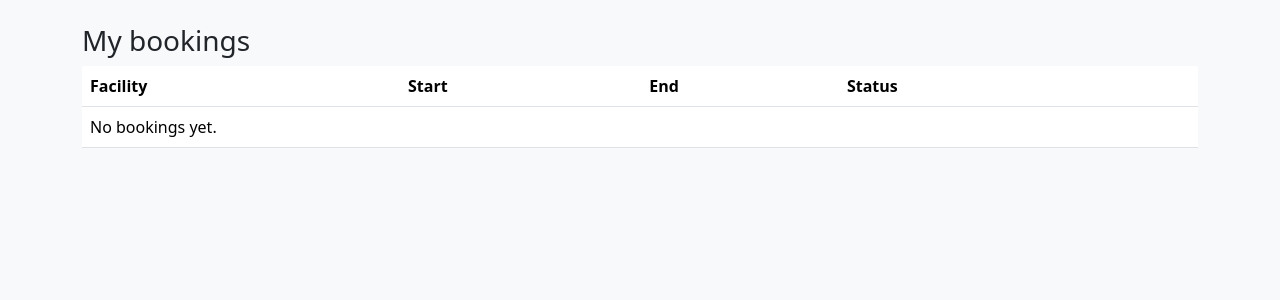
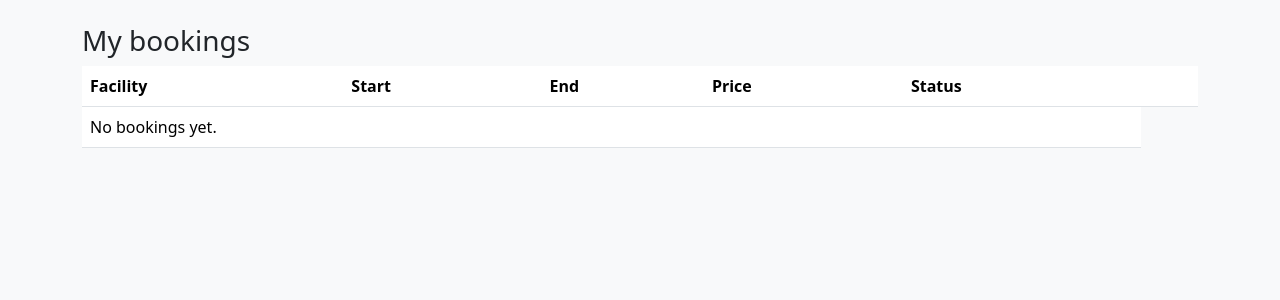
Before and after one commit to DixieBloom1/sports-reservation, a Django app: page /bookings/ in a window 1280 px wide. Shown: the part 56-356 px from the top of the page. Run offline with Django 5.2, Linux system fonts and the light colour scheme; a user stored in the database is signed in; data comes from the database, SQL or seed files in the repository; both versions use the stored data as it was after the commit.

Commit message:
Prices of a booking now visible

```diff
--- a/mysite/images/templates/bookings/my_bookings.html
+++ b/mysite/images/templates/bookings/my_bookings.html
@@ -7,6 +7,7 @@
             <th>Facility</th>
             <th>Start</th>
             <th>End</th>
+            <th>Price</th>
             <th>Status</th>
             <th></th>
         </tr>
@@ -17,6 +18,7 @@
                 <td>{{ b.facility.name }}</td>
                 <td>{{ b.start_dt|date:"Y-m-d H:i" }}</td>
                 <td>{{ b.end_dt|date:"Y-m-d H:i" }}</td>
+                <td>{{ b.price|floatformat:2 }}€</td>
                 <td>{{ b.status }}</td>
                 <td>
                     {% if b.status == 'confirmed' %}
--- a/mysite/images/templates/facilities/list.html
+++ b/mysite/images/templates/facilities/list.html
@@ -36,6 +36,9 @@
                                 {% endif %}
                             {% endwith %}
                         </p>
+                        {% if f.base_price %}
+                            <p class="small text-muted"> {{ f.base_price|floatformat:2 }}€/h</p>
+                        {% endif %}
                         <a class="btn btn-sm btn-primary" href="{% url 'images:facility_detail' f.id %}">View</a>
                     </div>
                 </div>
--- a/mysite/images/templates/provider/add_facility.html
+++ b/mysite/images/templates/provider/add_facility.html
@@ -13,7 +13,7 @@
                 {% endif %}
             </div>
             <div class="col-md-6">{{ form.location.label_tag }}{{ form.location }}</div>
-            <div class="col-md-6">{{ form.base_price.label_tag }}{{ form.base_price }}</div>
+            <div class="col-md-6">{{ form.base_price.label_tag }} (€){{ form.base_price }}</div>
             <div class="col-md-6">{{ form.open_time.label_tag }}{{ form.open_time }}</div>
             <div class="col-md-6">{{ form.close_time.label_tag }}{{ form.close_time }}</div>
             <div class="col-md-6">{{ form.slot_length_minutes.label_tag }}{{ form.slot_length_minutes }}</div>
--- a/mysite/images/templates/provider/facilities.html
+++ b/mysite/images/templates/provider/facilities.html
@@ -21,6 +21,7 @@
                         <p class="small text-muted">
                             {{ f.location }}
                             {% if f.display_sport %} • {{ f.display_sport }}{% endif %}
+                            {% if f.base_price %} • {{ f.base_price|floatformat:2 }}€/h{% endif %}
                         </p>
 
                         <div class="d-flex gap-2">
--- a/mysite/images/views.py
+++ b/mysite/images/views.py
@@ -1,6 +1,7 @@
 # images/views.py
 import csv
 from datetime import date, datetime, timedelta
+from decimal import Decimal
 
 from django.contrib import messages
 from django.contrib.admin.views.decorators import staff_member_required
@@ -411,7 +412,6 @@
     end_raw = request.GET.get("end") if request.method == "GET" else request.POST.get("end")
     start_str = (start_raw or "").strip()
     end_str = (end_raw or "").strip()
-
     if not start_str or not end_str:
         messages.error(request, "Missing start or end time.")
         return _back_to_facility(facility)
@@ -420,10 +420,8 @@
         start = datetime.fromisoformat(start_str)
         end = datetime.fromisoformat(end_str)
         tz = timezone.get_current_timezone()
-        if timezone.is_naive(start):
-            start = timezone.make_aware(start, tz)
-        if timezone.is_naive(end):
-            end = timezone.make_aware(end, tz)
+        if timezone.is_naive(start): start = timezone.make_aware(start, tz)
+        if timezone.is_naive(end):   end = timezone.make_aware(end, tz)
     except ValueError:
         messages.error(request, "Invalid date/time format.")
         return _back_to_facility(facility)
@@ -442,7 +440,6 @@
     if not (facility.open_time <= local_start.time() and local_end.time() <= facility.close_time):
         messages.error(request, "Booking must be within opening hours.")
         return _back_to_facility(facility)
-
     if (start - timezone.now()) < timedelta(hours=1):
         messages.error(request, "Bookings must be made at least 1 hour in advance.")
         return _back_to_facility(facility)
@@ -451,14 +448,13 @@
         messages.error(request, "That time is unavailable due to a posted notice/blackout.")
         return _back_to_facility(facility)
 
+    total_hours = Decimal(length_min) / Decimal(60)
+    price = (facility.base_price * total_hours).quantize(Decimal("0.01"))
+
     if request.method == "GET":
         now = timezone.now()
-        upcoming_blackouts = Blackout.objects.filter(
-            facility=facility, end_dt__gte=now
-        ).order_by("start_dt")[:20]
-        past_blackouts = Blackout.objects.filter(
-            facility=facility, end_dt__lt=now
-        ).order_by("-start_dt")[:20]
+        upcoming_blackouts = Blackout.objects.filter(facility=facility, end_dt__gte=now).order_by("start_dt")[:20]
+        past_blackouts = Blackout.objects.filter(facility=facility, end_dt__lt=now).order_by("-start_dt")[:20]
         day_blackouts = Blackout.objects.filter(
             facility=facility,
             start_dt__date__lte=start.date(),
@@ -473,6 +469,7 @@
                 "court": court,
                 "start": start,
                 "end": end,
+                "price": price,  # <-- show this on the confirm page
                 "upcoming_blackouts": upcoming_blackouts,
                 "past_blackouts": past_blackouts,
                 "day_blackouts": day_blackouts,
@@ -485,11 +482,7 @@
         start_dt__lt=end,
         end_dt__gt=start,
     )
-    if court:
-        clash_qs = clash_qs.filter(court=court)
-    else:
-        clash_qs = clash_qs.filter(court__isnull=True)
-
+    clash_qs = clash_qs.filter(court=court) if court else clash_qs.filter(court__isnull=True)
     if clash_qs.exists():
         messages.error(request, "That slot is no longer available.")
         return _back_to_facility(facility)
@@ -500,7 +493,7 @@
         user=request.user,
         start_dt=start,
         end_dt=end,
-        price=facility.base_price,
+        price=price,
     )
     try:
         booking.full_clean()
```
Also changed, not shown: mysite/db.sqlite3, mysite/images/migrations/0006_alter_facility_sport_type.py (added).
